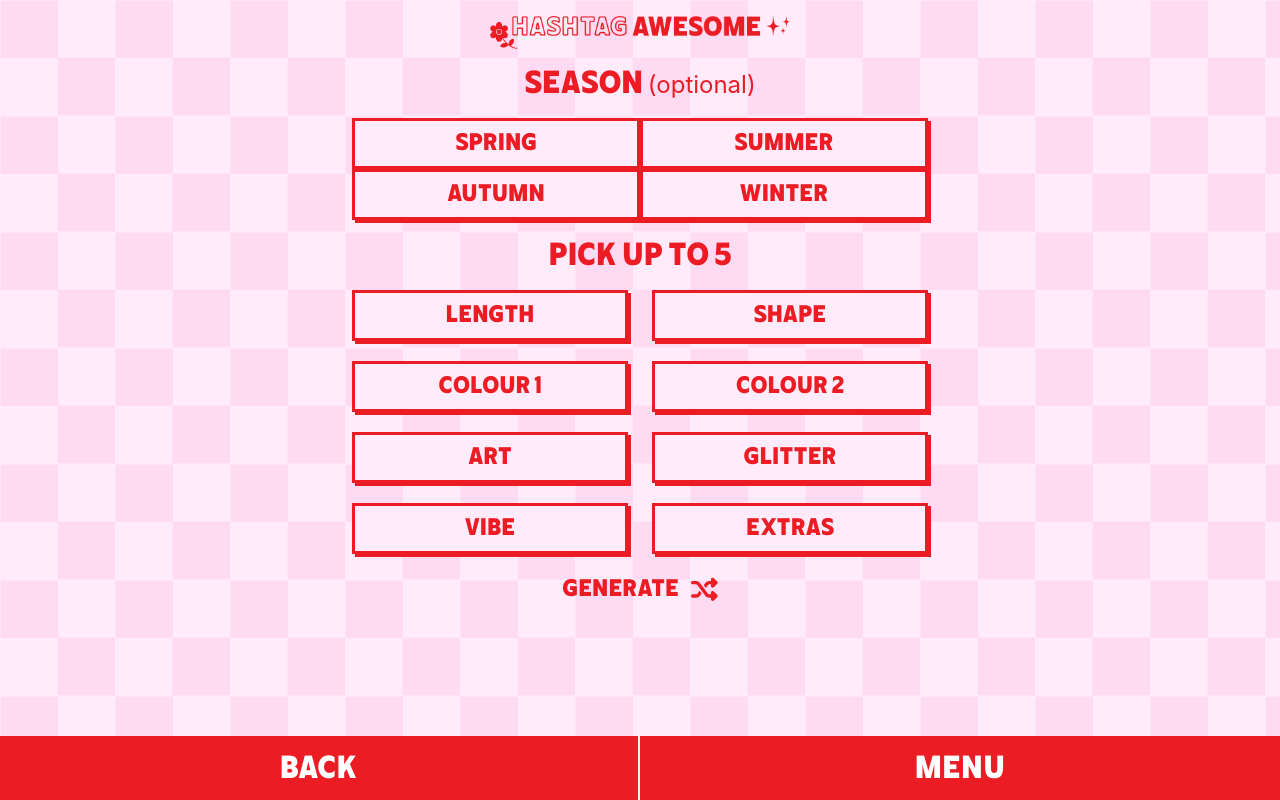
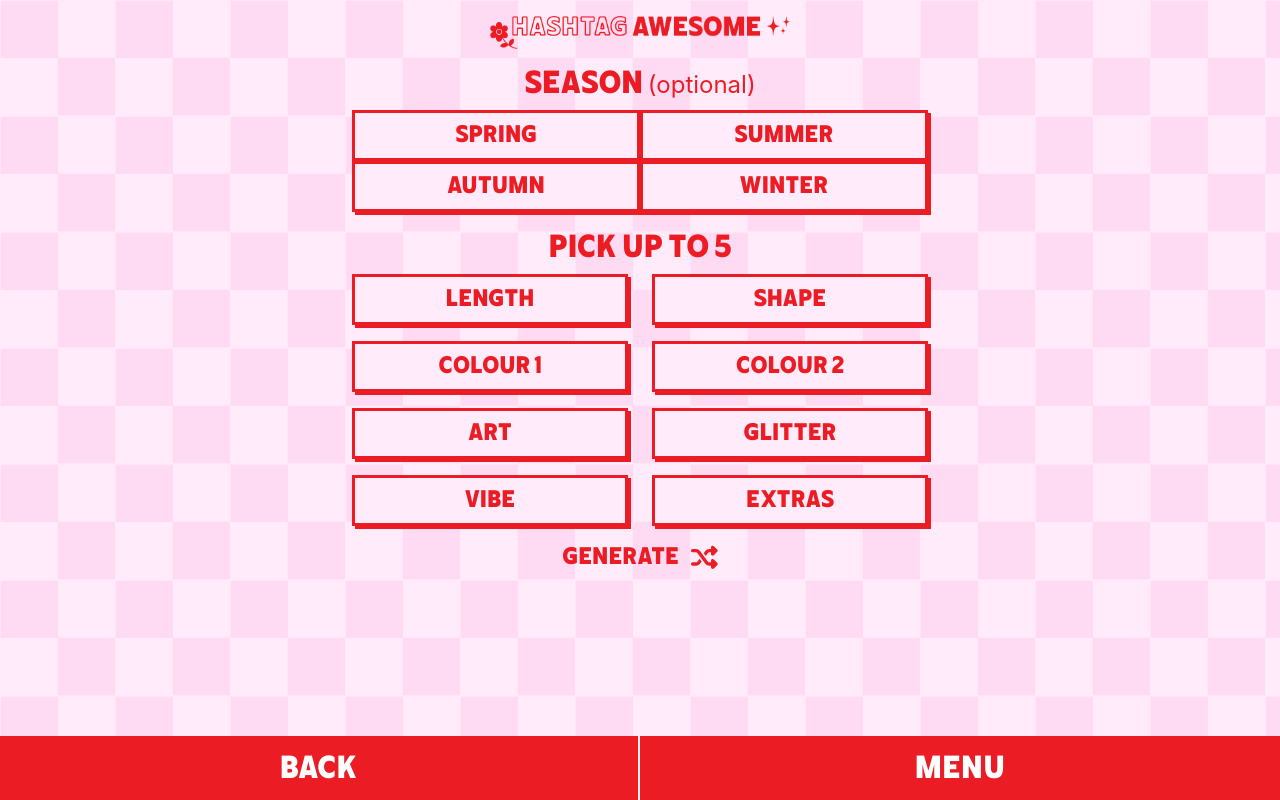
Before and after one commit to ferwicker/hashtagawesome, a Next.js app: page /prompts/custom in a window 1280 px wide. Built offline with nearby package versions, Linux system fonts and the light colour scheme.

Commit message:
tighten more again

```diff
--- a/pages/prompts/index.module.scss
+++ b/pages/prompts/index.module.scss
@@ -20,7 +20,10 @@
     align-items: center;
     width: 100%;
     max-width: 600px;
-    //margin-bottom: 16px;
+
+    p {
+        margin-bottom: 8px;
+    }
 }
 
 .wrapRow {
@@ -113,7 +116,7 @@
 
   .buttonMultiple {
       width: calc(50% - 24px) !important;
-      margin: 0 12px 20px;
+      margin: 0 12px 16px;
   }
 
   .seasons {
```
